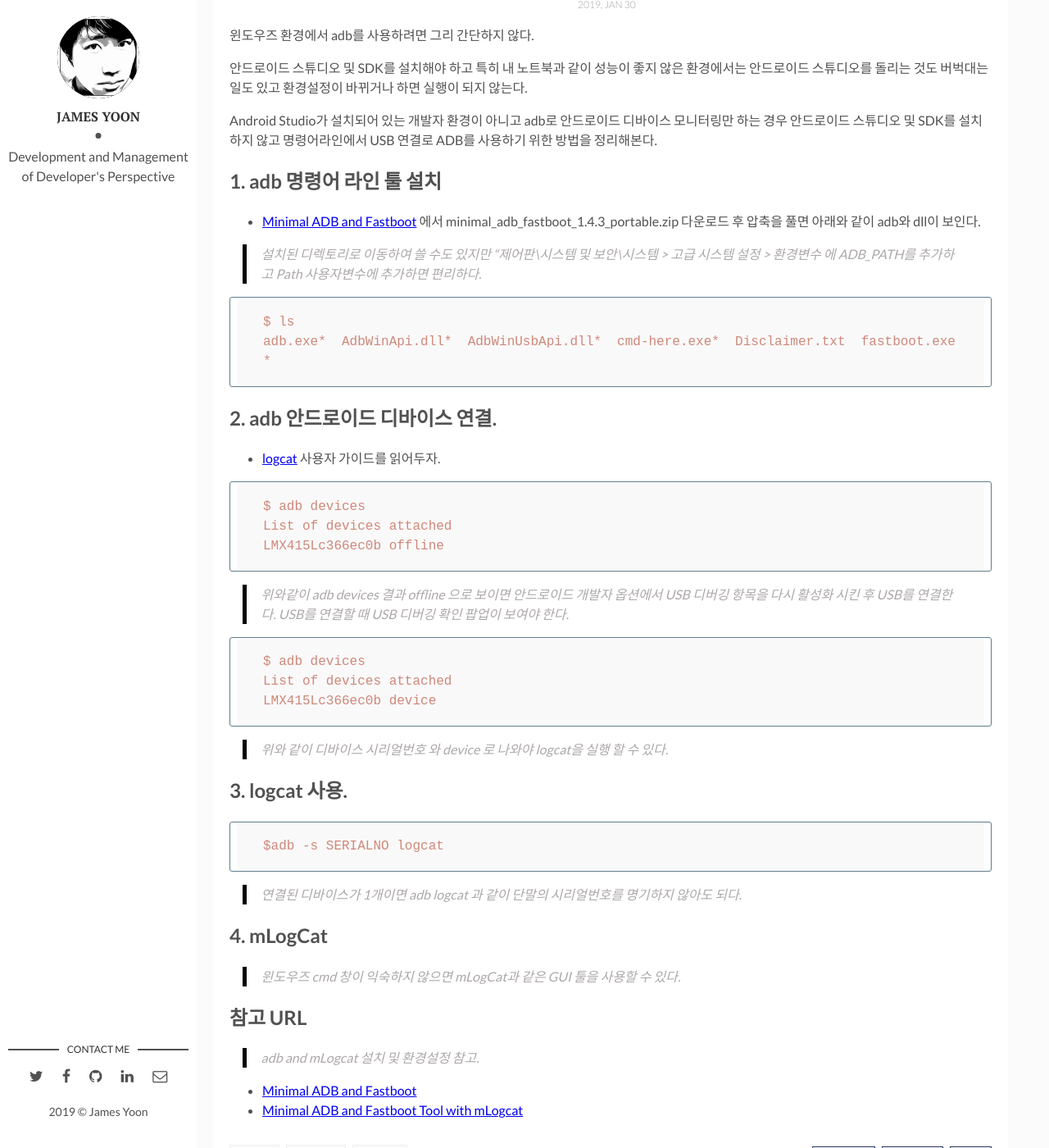
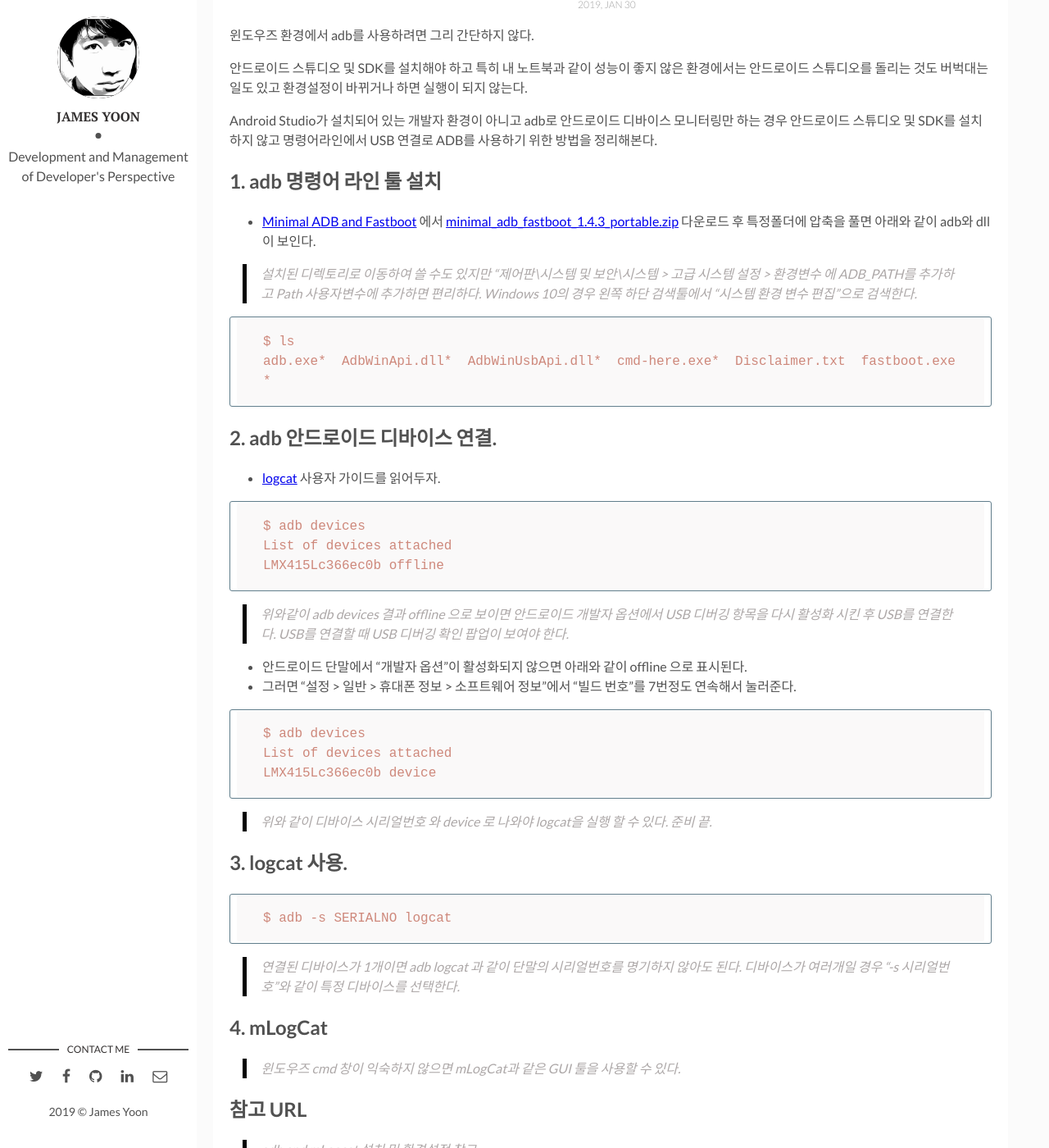
Before and after one commit to butteryoon/butteryoon.github.io, a Jekyll site: the page built from _posts/2019-01-30-android_adb.md, in a window 1280 px wide and 1400 px high, scrolled down 605 px. Shown: the whole window at 82% size. Built offline with Jekyll 4.4.1, drawn with Linux system fonts in a browser that asks for light colours; comment, search, counter and statistics services are not loaded; some of the changed text lies outside the part shown.

Commit message:
modified monitoring, android_adb

````diff
--- a/_posts/2019-01-30-android_adb.md
+++ b/_posts/2019-01-30-android_adb.md
@@ -16,9 +16,10 @@ Android Studio가 설치되어 있는 개발자 환경이 아니고 adb로 안
 
 ## 1. adb 명령어 라인 툴 설치
 
--  [Minimal ADB and Fastboot](https://forum.xda-developers.com/showthread.php?t=2317790) 에서 minimal_adb_fastboot_1.4.3_portable.zip 다운로드 후 압축을 풀면 아래와 같이 adb와 dll이 보인다.
+-  [Minimal ADB and Fastboot](https://forum.xda-developers.com/showthread.php?t=2317790) 에서 [minimal_adb_fastboot_1.4.3_portable.zip](https://androidfilehost.com/?fid=962187416754459552) 다운로드 후 특정폴더에 압축을 풀면 아래와 같이 adb와 dll이 보인다.
 
 > 설치된 디렉토리로 이동하여 쓸 수도 있지만  "제어판\시스템 및 보안\시스템 > 고급 시스템 설정 > 환경변수 에 ADB_PATH를 추가하고 Path 사용자변수에 추가하면 편리하다.
+> Windows 10의 경우 왼쪽 하단 검색툴에서 "시스템 환경 변수 편집"으로 검색한다.
 
 ```
 $ ls
@@ -27,7 +28,7 @@ adb.exe*  AdbWinApi.dll*  AdbWinUsbApi.dll*  cmd-here.exe*  Disclaimer.txt  fast
 
 ## 2. adb 안드로이드 디바이스 연결.
 
-- [logcat](https://developer.android.com/studio/command-line/logcat?hl=ko)  사용자 가이드를 읽어두자.
+- [logcat](https://developer.android.com/studio/command-line/logcat?hl=ko) 사용자 가이드를 읽어두자.
 
 ```
 $ adb devices
@@ -38,6 +39,9 @@ LMX415Lc366ec0b offline
 > 위와같이 adb devices 결과 offline 으로 보이면 안드로이드 개발자 옵션에서 USB 디버깅 항목을 다시 활성화 시킨 후 USB를 연결한다.
 > USB를 연결할 때 USB 디버깅 확인 팝업이 보여야 한다.
 
+- 안드로이드 단말에서 "개발자 옵션"이 활성화되지 않으면 아래와 같이 offline 으로 표시된다.
+- 그러면 "설정 > 일반 > 휴대폰 정보 > 소프트웨어 정보"에서  "빌드 번호"를 7번정도 연속해서 눌러준다.
+
 ```
 $ adb devices
 List of devices attached
@@ -45,15 +49,17 @@ LMX415Lc366ec0b device
 ```
 
 > 위와 같이 디바이스 시리얼번호 와 device 로 나와야 logcat을 실행 할 수 있다.
+> 준비 끝.
 
 
 ## 3. logcat 사용.
 
 ```
-$adb -s SERIALNO logcat
+$ adb -s SERIALNO logcat
 ```
 
-> 연결된 디바이스가 1개이면 adb logcat 과 같이 단말의 시리얼번호를 명기하지 않아도 되다.
+> 연결된 디바이스가 1개이면 adb logcat 과 같이 단말의 시리얼번호를 명기하지 않아도 된다.
+> 디바이스가 여러개일 경우  "-s 시리얼번호"와 같이 특정 디바이스를 선택한다.
 
 ## 4. mLogCat
 
````
Also changed, not shown: other parts of _posts/2019-01-30-android_adb.md (+1 -1 lines), _posts/2018-10-14-monitoring.md (+15 -9 lines).
